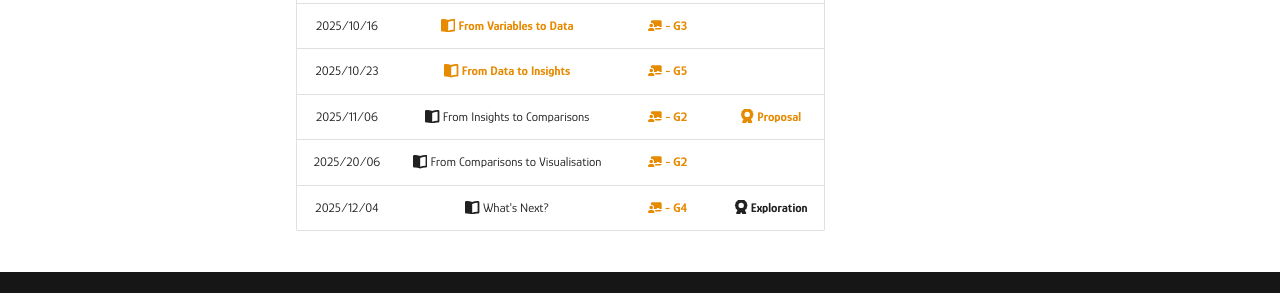
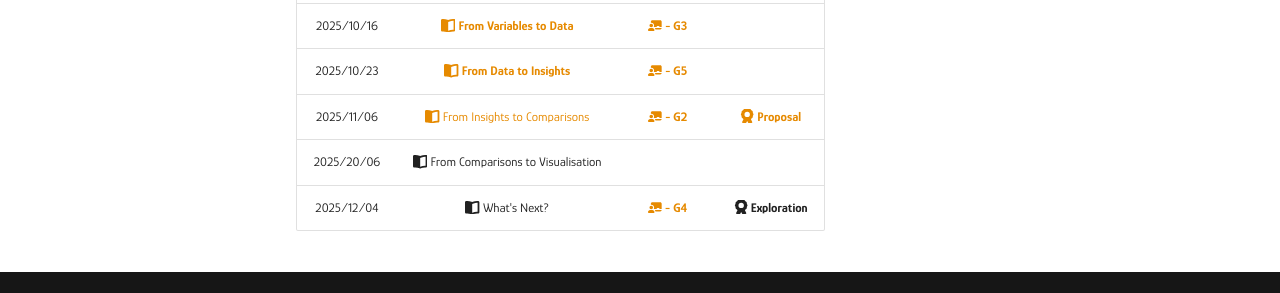
Before and after one commit to mickaeltemporao/data-analysis, an MkDocs documentation site: the page built from docs/schedule.md, in a window 1280 px wide and 1090 px high. Shown: the part 748-1041 px from the top of the window. Built offline with MkDocs 1.6.1 and Material for MkDocs 9.7.7, drawn with Linux system fonts in a browser that asks for light colours; comment, search, counter and statistics services are not loaded.

Commit message:
fix error in schedule

```diff
--- a/docs/schedule.md
+++ b/docs/schedule.md
@@ -23,8 +23,8 @@
    | 2025/10/02 | [:fontawesome-solid-book-open: **From Concepts to Variables**](modules/variables.md) | [**:fontawesome-solid-chalkboard-user: - G1**](activities/participation.md) | [**:fontawesome-solid-award: Idea**](activities/milestone-1.md)     |
    | 2025/10/16 | [:fontawesome-solid-book-open: **From Variables to Data**](modules/data.md)          | [**:fontawesome-solid-chalkboard-user: - G3**](activities/participation.md) |                                                                     |
    | 2025/10/23 | [:fontawesome-solid-book-open: **From Data to Insights**](modules/exploration-1.md)  | [**:fontawesome-solid-chalkboard-user: - G5**](activities/participation.md) |                                                                     |
-   | 2025/11/06 | :fontawesome-solid-book-open: From Insights to Comparisons                           | [**:fontawesome-solid-chalkboard-user: - G2**](activities/participation.md) | [**:fontawesome-solid-award: Proposal**](activities/milestone-2.md) |
-   | 2025/20/06 | :fontawesome-solid-book-open: From Comparisons to Visualisation                      | [**:fontawesome-solid-chalkboard-user: - G2**](activities/participation.md) | |
+   | 2025/11/06 | [:fontawesome-solid-book-open: From Insights to Comparisons](modules/exploration-2.md)                           | [**:fontawesome-solid-chalkboard-user: - G2**](activities/participation.md) | [**:fontawesome-solid-award: Proposal**](activities/milestone-2.md) |
+   | 2025/20/06 | :fontawesome-solid-book-open: From Comparisons to Visualisation                      |  | |
    | 2025/12/04 | :fontawesome-solid-book-open: What's Next?                                           | [**:fontawesome-solid-chalkboard-user: - G4**](activities/participation.md) | **:fontawesome-solid-award: Exploration**                           |
 
   <!-- [:fontawesome-solid-book-open: From Data to Insights](/modules/exploration-1.md)       | | -->
```
